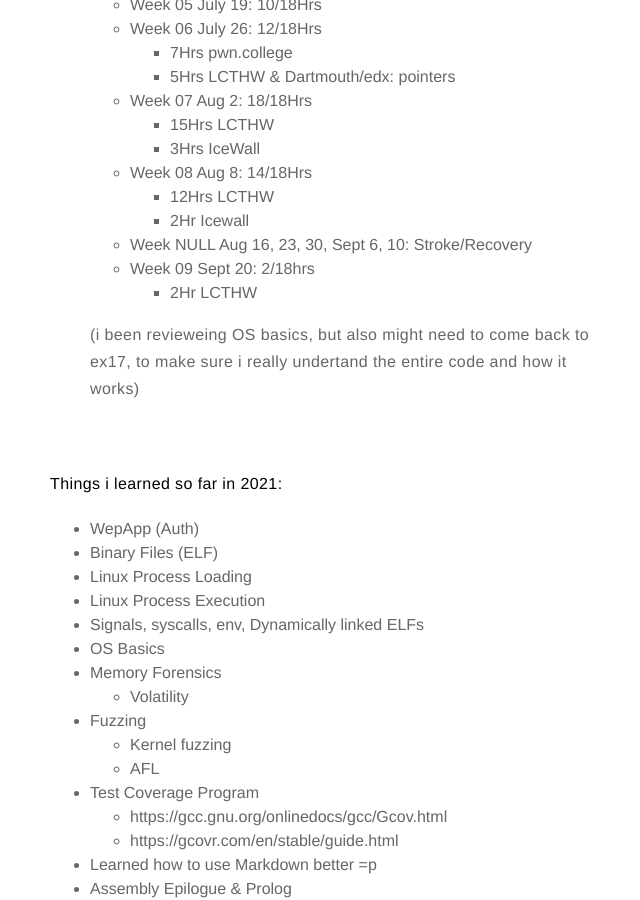
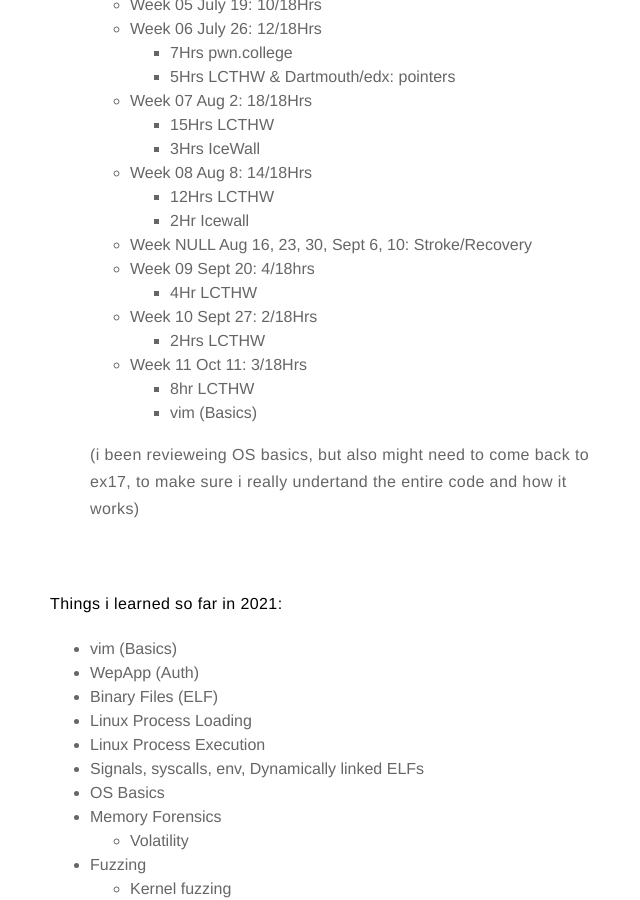
Before and after one commit to MaskedFox/maskedfox.github.io, a Jekyll site: the page built from _posts/2021-05-18-LearningTime2021.md, in a window 1280 px wide and 900 px high, scrolled down 1205 px. Shown: the whole window, without its empty margins (310-950 px from the left). Built offline with Jekyll 4.4.1, drawn with Linux system fonts in a browser that asks for light colours; comment, search, counter and statistics services are not loaded.

Commit message:
added time for this week, im back at full speed

```diff
--- a/_posts/2021-05-18-LearningTime2021.md
+++ b/_posts/2021-05-18-LearningTime2021.md
@@ -49,8 +49,13 @@ To finish all exercises until ex31, ex41, ex45, ex48, ex52 from Learn C the Hard
     - 12Hrs LCTHW
     - 2Hr Icewall
   - Week NULL Aug 16, 23, 30, Sept 6, 10: Stroke/Recovery
-  - Week 09 Sept 20: 2/18hrs
-    - 2Hr LCTHW
+  - Week 09 Sept 20: 4/18hrs
+    - 4Hr LCTHW
+  - Week 10 Sept 27: 2/18Hrs
+    - 2Hrs LCTHW
+  - Week 11 Oct 11: 3/18Hrs
+    - 8hr LCTHW
+    - vim (Basics)
 
 
   (i been revieweing OS basics, but also might need to come back to ex17, to make sure i really undertand the entire code and how it works)
@@ -58,6 +63,7 @@ To finish all exercises until ex31, ex41, ex45, ex48, ex52 from Learn C the Hard
   &nbsp;
 
 **Things i learned so far in 2021:**
+  - vim (Basics)
   - WepApp (Auth)
   - Binary Files (ELF)
   - Linux Process Loading
```
Also changed, not shown: _posts/2019-01-26-Learning-C.md (+2 -2 lines).
